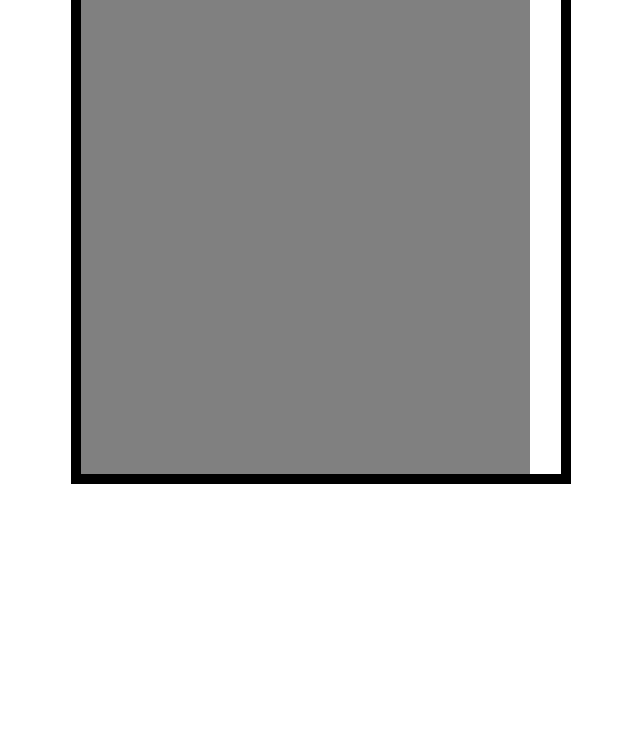
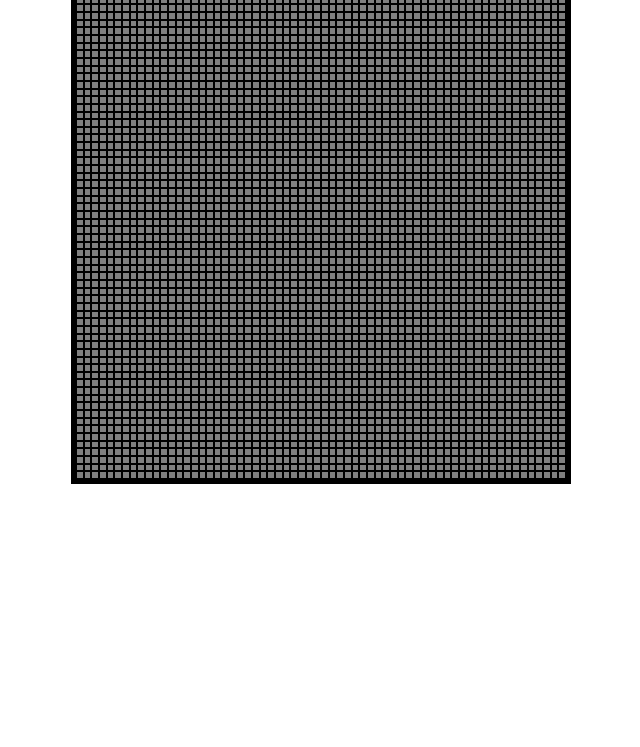
Before and after one commit to KyuTQT/etch-a-sketch, a plain HTML site: page index.html in a window 1280 px wide. Shown: the part 53-800 px from the top of the page, without its empty margins (319-959 px from the left). Drawn offline with Linux system fonts and the light colour scheme.

Commit message:
Finalize flex properties for divs

```diff
--- a/css/style.css
+++ b/css/style.css
@@ -13,15 +13,24 @@ body{
     align-items: center;
 }
 
-#div-container{
+.test{
     display: flex;
     flex: wrap;
-    border: solid black 10px;
+    border: solid black 5px;
     width: 500px;
     height: 500px;
 }
 
+#div-container{
+    display: flex;
+    flex-wrap: wrap;
+    flex-grow: 1;
+
+}
+
 .child{
     display: flex;
-    flex: 1;
+    flex-grow: 1;
+    flex-shrink: 1;
+    border: solid black 1px;
 }
```
